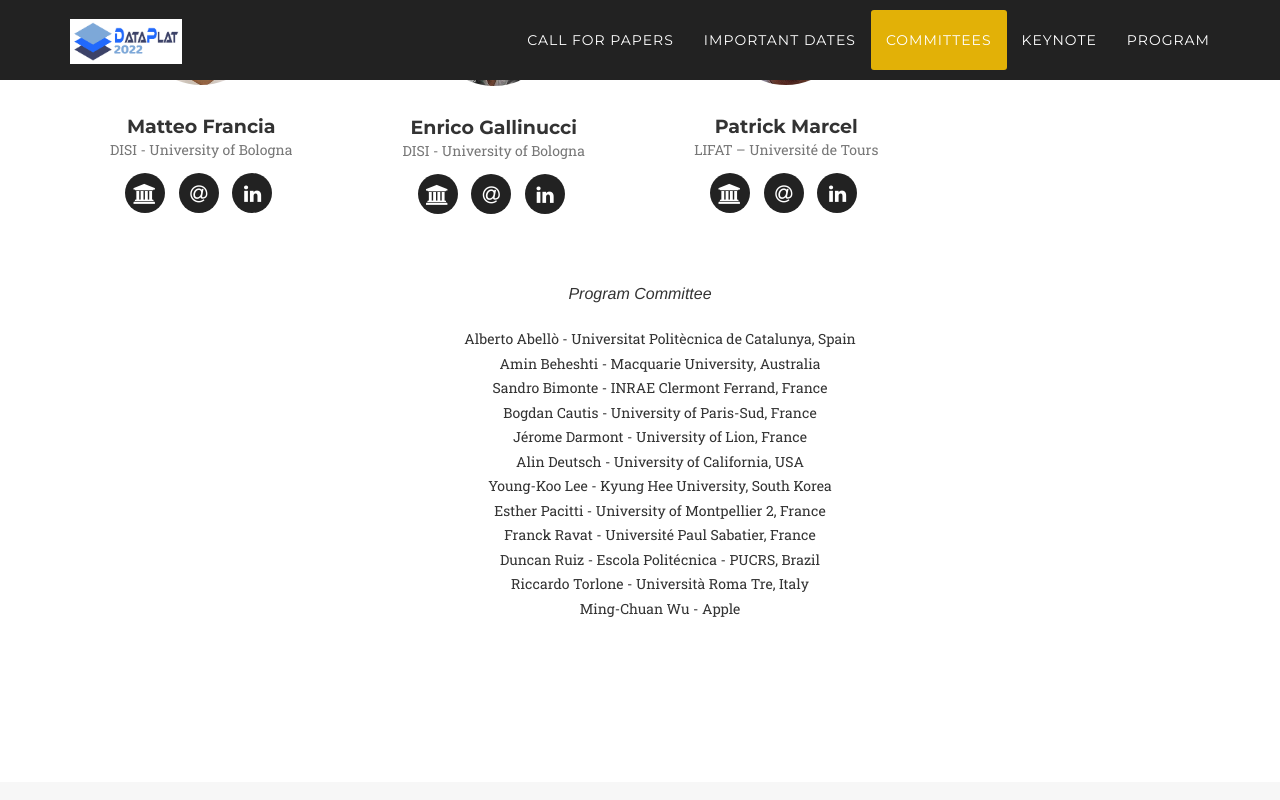
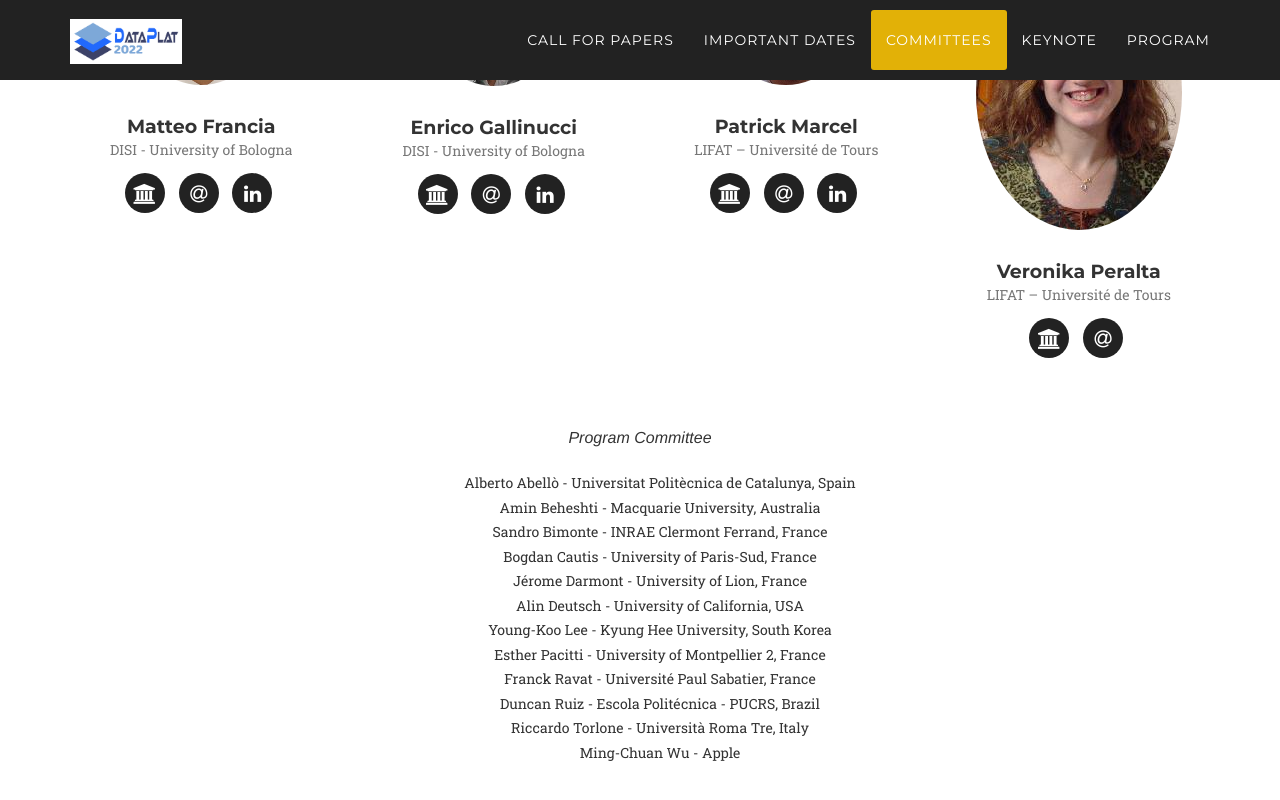
Before and after one commit to big-unibo/dataplat2024, a Jekyll site: the page built from index.html, in a window 1280 px wide and 900 px high, scrolled down 3086 px. Shown: the top 800 px of the window. Built offline with Jekyll 4.4.1, drawn with Linux system fonts in a browser that asks for light colours; some web fonts are replaced.

Commit message:
add veronika

```diff
--- a/_config.yml
+++ b/_config.yml
@@ -41,6 +41,15 @@ people:
     - title: linkedin
       url: https://www.linkedin.com/in/patrick-marcel-58b42534/
 
+- name: Veronika Peralta
+  pic: VP
+  position: LIFAT – Université de Tours
+  social:
+    - title: university
+      url: https://www.info.univ-tours.fr/~vperalta
+    - title: at
+      url: "mailto:veronika.peralta@univ-tours.fr"
+
 # Social networks usernames (many more available: google-plus, flickr, dribbble, pinterest, instagram, tumblr, linkedin, etc.)
 social:
 #  - title: twitter
```
Also changed, not shown: img/team/VP.jpg (added).
